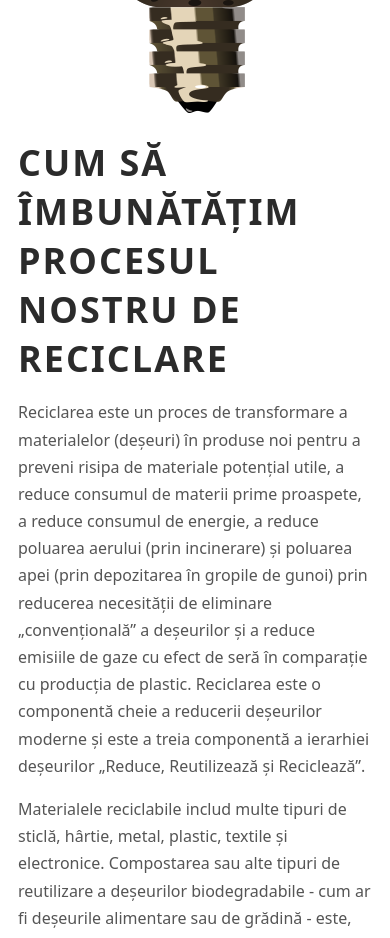
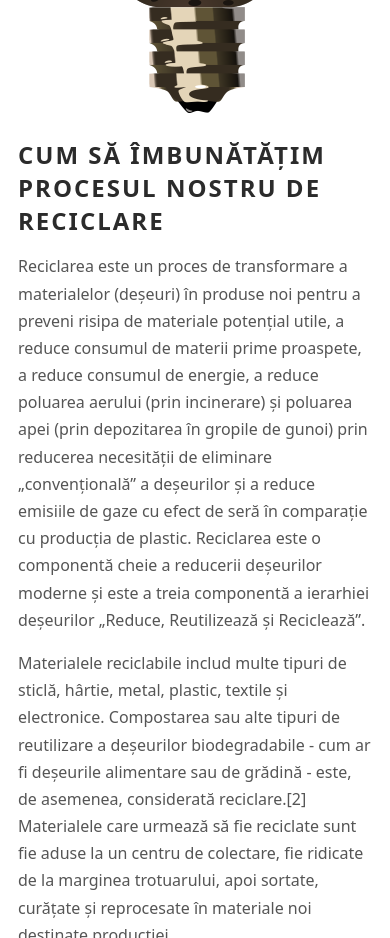
Before and after one commit to alexmam80/SGG, a React (Vite) app in the folder client/: page /#/ in a window 390 px wide. Shown: the part 2420-3358 px from the top of the page. Built offline with nearby package versions, Linux system fonts and the light colour scheme.

Commit message:
Update styles.css

```diff
--- a/client/src/styles.css
+++ b/client/src/styles.css
@@ -76,6 +76,11 @@ img{max-width:100%;display:block}
 .process p{line-height:1.7;color:#555}
 .bulb{max-width:420px}
 .hr{width:120px;height:6px;background:var(--green);margin:18px auto;border-radius:999px}
+@media (max-width:980px){
+  .process h2 {
+    font-size: 24px;
+  }
+}
 
 /* what & how to recycle */
 .recycle-grid{display:grid;grid-template-columns:repeat(4,1fr);gap:26px}
```
